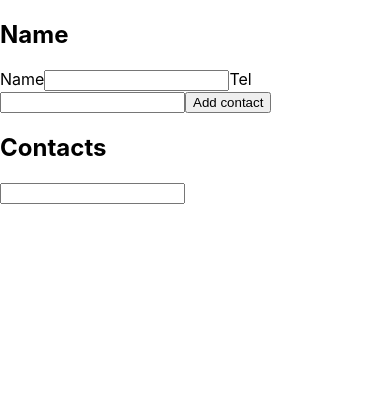
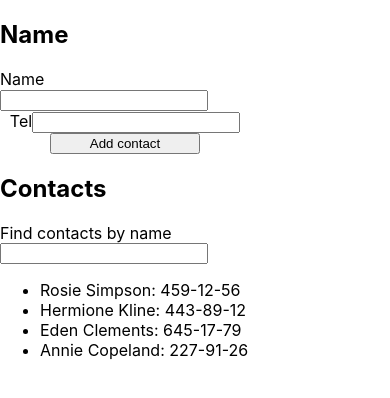
Before and after one commit to Nikita80230/goit-react-hw-02-phonebook, a React (Create React App) app: page / in a window 390 px wide. Shown: the top 398 px of the page. Built offline with nearby package versions, Linux system fonts and the light colour scheme.

Commit message:
fix phonebook state

```diff
--- a/src/components/App.jsx
+++ b/src/components/App.jsx
@@ -8,10 +8,15 @@ import { nanoid } from 'nanoid'
 
 
 
-export class App extends Component{
+export class App extends Component {
 
   state = {
-  contacts: [],
+    contacts: [
+      { id: 'id-1', name: 'Rosie Simpson', number: '459-12-56' },
+      { id: 'id-2', name: 'Hermione Kline', number: '443-89-12' },
+      { id: 'id-3', name: 'Eden Clements', number: '645-17-79' },
+      { id: 'id-4', name: 'Annie Copeland', number: '227-91-26' },
+    ],
     name: ''
   }
 
@@ -39,14 +44,14 @@ export class App extends Component{
         >
           {
             this.state.name ? this.state.contacts
-              .filter(({ name }) =>  name.includes(this.state.name) )
-              .map(({ name, tel }) => {
+              .filter(({ name }) => name.includes(this.state.name))
+              .map(({ name, number }) => {
                 return (
-                      <Contact name={name} tel={tel} key={nanoid()}/>
+                  <Contact name={name} number={number} key={nanoid()} />
                 )
-                  }) :  this.state.contacts.map(({ name, tel }) => {
+              }) : this.state.contacts.map(({ name, number }) => {
                 return (
-                      <Contact name={name} tel={tel} key={nanoid()}/>
+                  <Contact name={name} number={number} key={nanoid()} />
                 )
               })
 
--- a/src/components/Contact/Contact.jsx
+++ b/src/components/Contact/Contact.jsx
@@ -1,8 +1,8 @@
-export const Contact = ({name, tel}) => {
+export const Contact = ({ name, number }) => {
 
     return (
         <li className="contact__item">
-            <span>{name}: {tel}</span>
+            <span>{name}: {number}</span>
         </li>
 
     )
--- a/src/components/ContactsList/ContactsList.jsx
+++ b/src/components/ContactsList/ContactsList.jsx
@@ -1,8 +1,10 @@
 import { Component } from "react"
+import css from "./ContactsLists.module.css"
 
 export class ContactsList extends Component {
     state = {
         contactsFromPhonebook: "",
+
     }
     // this.props.contactsArray
 
@@ -24,12 +26,15 @@ export class ContactsList extends Component {
         return (
             <>
                 <h2>Contacts</h2>
+                <div className={css.contactWrapper}>
+                    <span>Find contacts by name</span>
                     <input
                         name="inputName"
                         onChange={this.handleChange}
                         type="text"
                         value={this.state.contactsFromPhonebook}
                     />
+                </div>
                 <ul className="contacts__list">{this.props.children}</ul>
             </>
         )
--- a/src/components/ContactsList/ContactsLists.module.css
+++ b/src/components/ContactsList/ContactsLists.module.css
@@ -0,0 +1,7 @@
+.contactWrapper {
+  display: flex;
+  flex-direction: column;
+}
+input {
+  width: 200px;
+}
--- a/src/components/Phonebook/Phonebook.jsx
+++ b/src/components/Phonebook/Phonebook.jsx
@@ -1,33 +1,57 @@
 import { Component } from "react";
+
+import css from "./Phonebook.module.css"
+import { nanoid } from "nanoid";
 
 export class Phonebook extends Component {
 
   state = {
-    inputValues: [],
+    // inputValues: [this.props.contactsArray],
+    name: "",
+    number: "",
+    id: ""
   }
 
+  // onHandleChange = (event) => {
+  //   this.setState(prevSate => ({
+  //     inputValues: [...prevSate.inputValues, {
+  //       [event.target.name]: event.target.value,
+
+  //     }]
+  //   }))
+  // }
+  onHandleChange = (event) => {
+    this.setState({
+      [event.target.name]: event.target.value,
+
+    })
+  }
 
   handleSubmit = (event) => {
     event.preventDefault()
     this.props.addNewContact({
-      name: event.currentTarget.name.value,
-      tel: event.currentTarget.number.value
+      name: this.state.name,
+      number: this.state.number,
+      id: nanoid()
     })
-
+    this.setState({
+      name: "",
+      number: "",
+      id: ""
+    })
   }
-
-
   render() {
     return (
-        <div className="input-group input-group-lg">
+      <div className={css.inputGroup}>
         <h2>Name</h2>
         <form onSubmit={this.handleSubmit} >
           <label htmlFor="">
             Name
             <input
-              // onChange={e=> console.log(e.target.value)}
               type="text"
               name="name"
+              value={this.state.name}
+              onChange={this.onHandleChange}
               pattern="^[a-zA-Zа-яА-Я]+(([' -][a-zA-Zа-яА-Я ])?[a-zA-Zа-яА-Я]*)*$"
               title="Name may contain only letters, apostrophe, dash and spaces. For example Adrian, Jacob Mercer, Charles de Batz de Castelmore d'Artagnan"
               required
@@ -38,6 +62,8 @@ export class Phonebook extends Component {
             <input
               type="tel"
               name="number"
+              value={this.state.number}
+              onChange={this.onHandleChange}
               pattern="\+?\d{1,4}?[-.\s]?\(?\d{1,3}?\)?[-.\s]?\d{1,4}[-.\s]?\d{1,4}[-.\s]?\d{1,9}"
               title="Phone number must be digits and can contain spaces, dashes, parentheses and can start with +"
               required
@@ -45,7 +71,44 @@ export class Phonebook extends Component {
           </label>
           <button type="submit">Add contact</button>
         </form>
-        </div>
+      </div>
     )
   }
 }
+
+
+// render() {
+//   return (
+//     <div className={css.inputGroup}>
+//       <h2>Name</h2>
+//       <form onSubmit={this.handleSubmit} >
+//         <label htmlFor="">
+//           Name
+//           <input
+//             type="text"
+//             name="name"
+//             value={ }
+//             // onChange={this.onHandleChange}
+//             pattern="^[a-zA-Zа-яА-Я]+(([' -][a-zA-Zа-яА-Я ])?[a-zA-Zа-яА-Я]*)*$"
+//             title="Name may contain only letters, apostrophe, dash and spaces. For example Adrian, Jacob Mercer, Charles de Batz de Castelmore d'Artagnan"
+//             required
+//           />
+//         </label>
+//         <label htmlFor="">
+//           Tel
+//           <input
+//             type="tel"
+//             name="number"
+//             value={ }
+//             // onChange={this.onHandleChange}
+//             pattern="\+?\d{1,4}?[-.\s]?\(?\d{1,3}?\)?[-.\s]?\d{1,4}[-.\s]?\d{1,4}[-.\s]?\d{1,9}"
+//             title="Phone number must be digits and can contain spaces, dashes, parentheses and can start with +"
+//             required
+//           />
+//         </label>
+//         <button type="submit">Add contact</button>
+//       </form>
+//     </div>
+//   )
+// }
+// }
--- a/src/components/Phonebook/Phonebook.module.css
+++ b/src/components/Phonebook/Phonebook.module.css
@@ -0,0 +1,16 @@
+.inputGroup {
+  display: flex;
+  flex-direction: column;
+}
+form {
+  display: flex;
+  flex-direction: column;
+  align-items: center;
+  width: 250px;
+}
+input {
+  width: 200px;
+}
+button {
+  width: 150px;
+}
```
Lines whose indentation alone changed are shown as unchanged.
